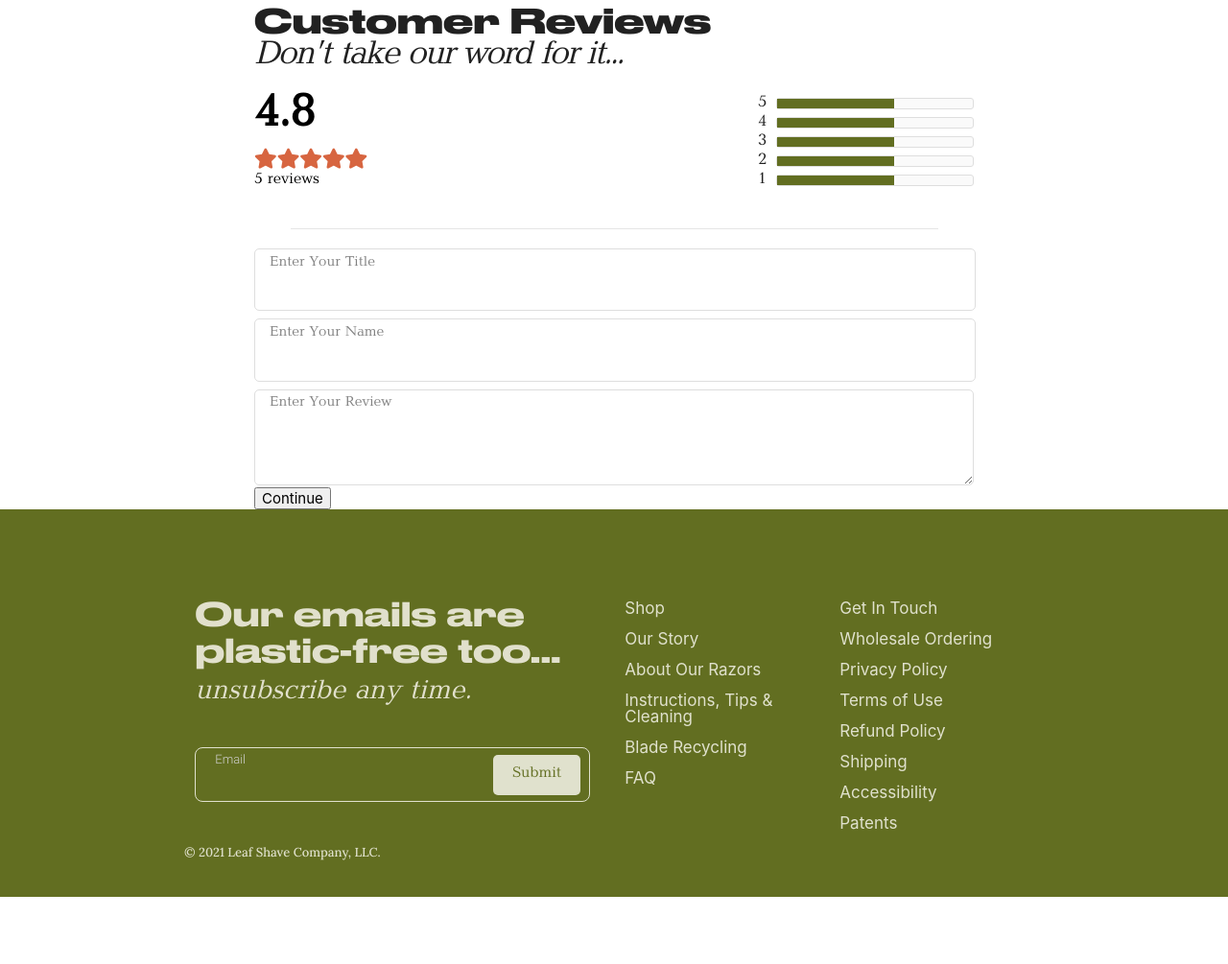
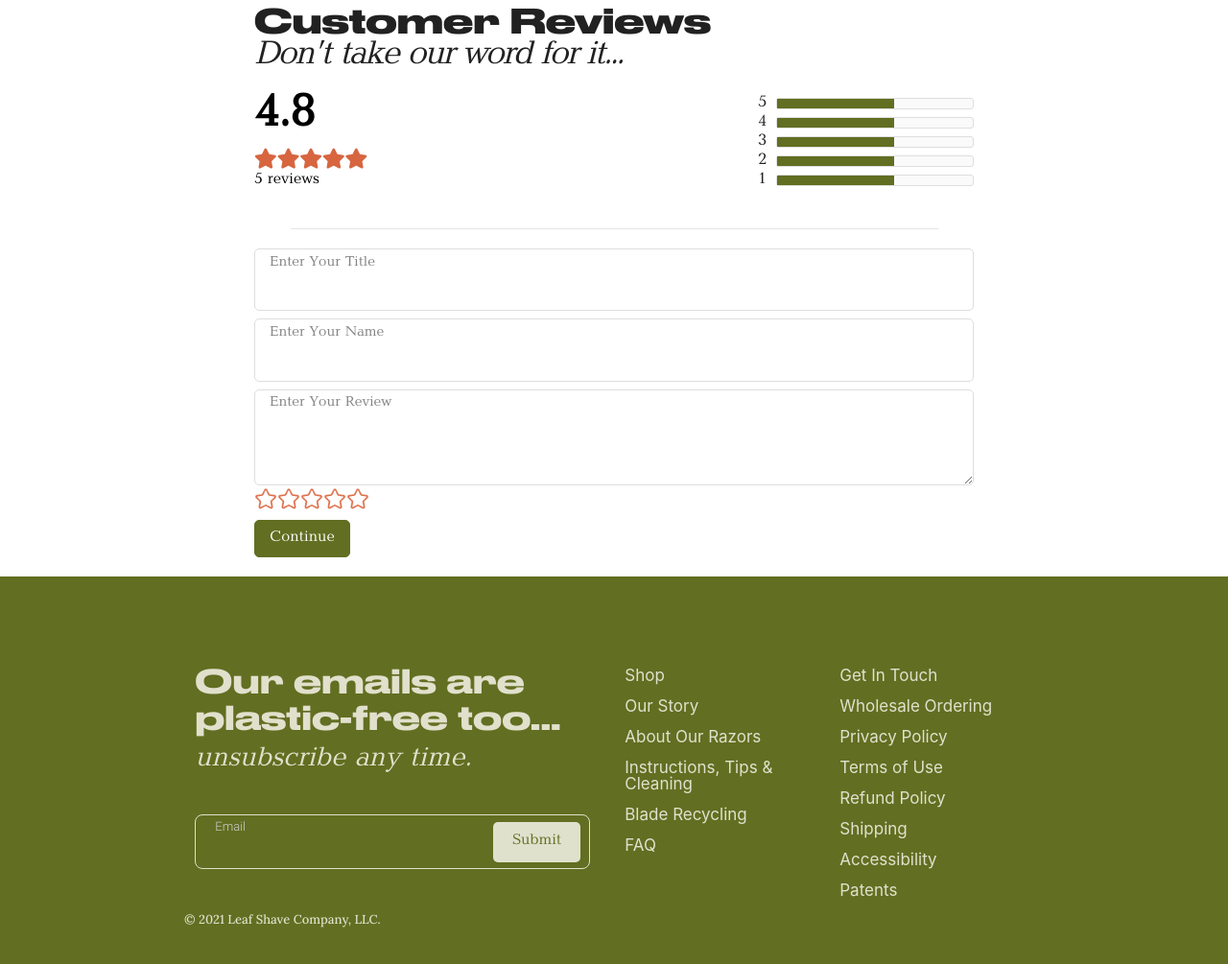
Before and after one commit to asvirkul/Leaf, a PHP site: page /product.html in a window 1280 px wide. Shown: the part 2167-3172 px from the top of the page at 96% size. Before the commit the page ends 3102 px from the top, so only its background shows below. Run offline with PHP 8.4, Linux system fonts and the light colour scheme; some libraries are stand-ins or nearby versions; some web fonts are replaced.

Commit message:
Reviews Stars Start

```diff
--- a/css/style.css
+++ b/css/style.css
@@ -2516,30 +2516,58 @@ input[type=text]:not(.browser-default):disabled {
     border: 1px solid #dedede !important;
     border-radius: 5px !important;
     height: unset !important;
-    padding: 5px 0 40px 0px !important;
+    padding: 5px 0 40px 15px !important;
     font-family: 'Plain Baltica';
     font-size: 14px;
-    box-sizing: border-box;
+    box-sizing: border-box !important;
 }
 .product-write div textarea {
     border: 1px solid #dedede !important;
     border-radius: 5px !important;
-    padding: 5px 0 40px 0px !important;
+    padding: 5px 0 40px 15px !important;
     font-family: 'Plain Baltica';
     font-size: 14px;
     width: 100% !important;
     min-height: 100px;
     resize: vertical;
+    outline: none;
 }
 .product-write div input::placeholder, .product-write div textarea::placeholder {
     font-family: 'Plain Baltica';
     font-size: 14px;
     color: #818181;
-    padding-left: 15px;
+
+}
+.product-write input[type="submit"] {
+    background-color: #626E21;
+    border: 1px solid #626E21;
+    cursor: pointer;
+    color: #fff;
+    padding: 10px 15px;
+    font-family: 'Plain Baltica';
+    border-radius: 5px;
+    margin: 10px 0 20px 0;
+    transition: all;
+    transition-duration: 0.5s;
+}
+.product-write input[type="submit"]:hover {
+    background-color: transparent;
+    color: #626E21;
 }
 .product-write input[type=text]:not(.browser-default):focus:not([readonly]) {
     border-bottom: unset;
     box-shadow: unset;
+}
+.star-select {
+    background-image: url(../images/star.png);
+    height: 24px;
+    width: 24px;
+    background-position: center;
+    background-repeat: no-repeat;
+    background-size: cover;
+}
+.stars-select {
+    display: flex;
 }
 /* Product Reviews End */
 
--- a/js/script.js
+++ b/js/script.js
@@ -17,7 +17,7 @@ else {
     $('.mobile-tabs').fadeOut();
 }
 });
-        /* Video Start */
+    /* Video Start */
         var myVideo = document.getElementById("video-main");
         $('.video-wrapper .play-vid').hide();
         $('.video-control').click(function () {
@@ -36,7 +36,21 @@ else {
         }
         )
     /* Video End */
-        /* Animation Header Start */
+
+    /* Reviews Stars */
+    $('.star-select').hover(
+
+        function() {
+            $(this).prevAll().andSelf().css('background-image', '../images/star-fill.png');
+            $(this).nextAll().css('background-image', '../images/star.png');
+        },
+        function () {
+            $(this).prevAll().andSelf().css('background-image', '../images/star.png');
+        }
+    )
+    /* Reviews Stars */
+
+    /* Animation Header Start */
         var hHeader = $('.main').height();
         $(window).scroll(function () {
             var scroll = getCurrentScroll();
--- a/product.html
+++ b/product.html
@@ -309,8 +309,18 @@
             <div>
                 <textarea name="review-text" id="review-text" placeholder="Enter Your Review"></textarea>
             </div>
+            <div class="stars-select">
+                <div class="star-select"></div>
+                <div class="star-select"></div>
+                <div class="star-select"></div>
+                <div class="star-select"></div>
+                <div class="star-select"></div>
+            </div>
             <input type="submit" value="Continue">
         </form>
+        <div class="added-reviews-wrapper">
+
+        </div>
     </section>
     <!-- Reviews Product End -->
 
```
Also changed, not shown: images/star-fill.png (added), images/star.png (added).
